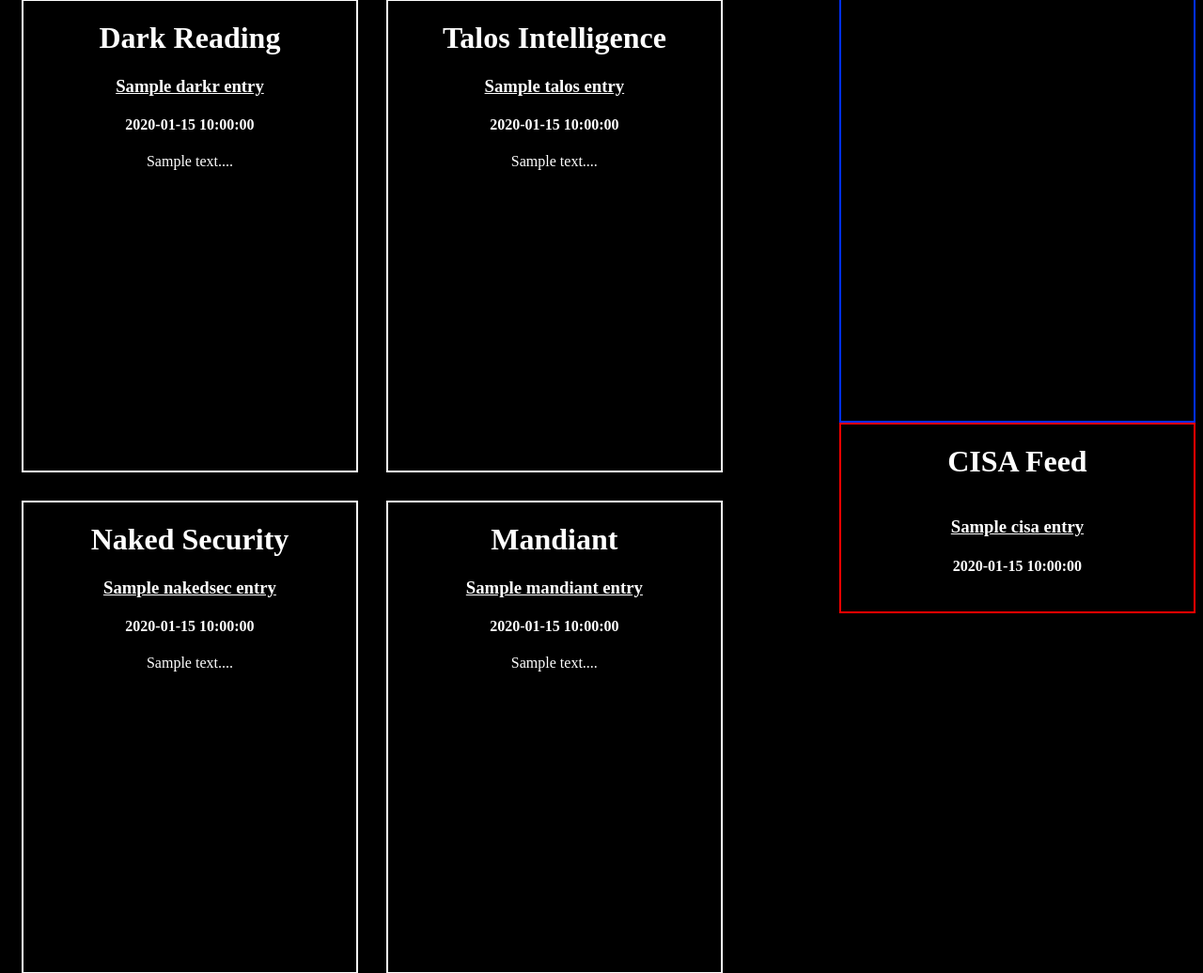
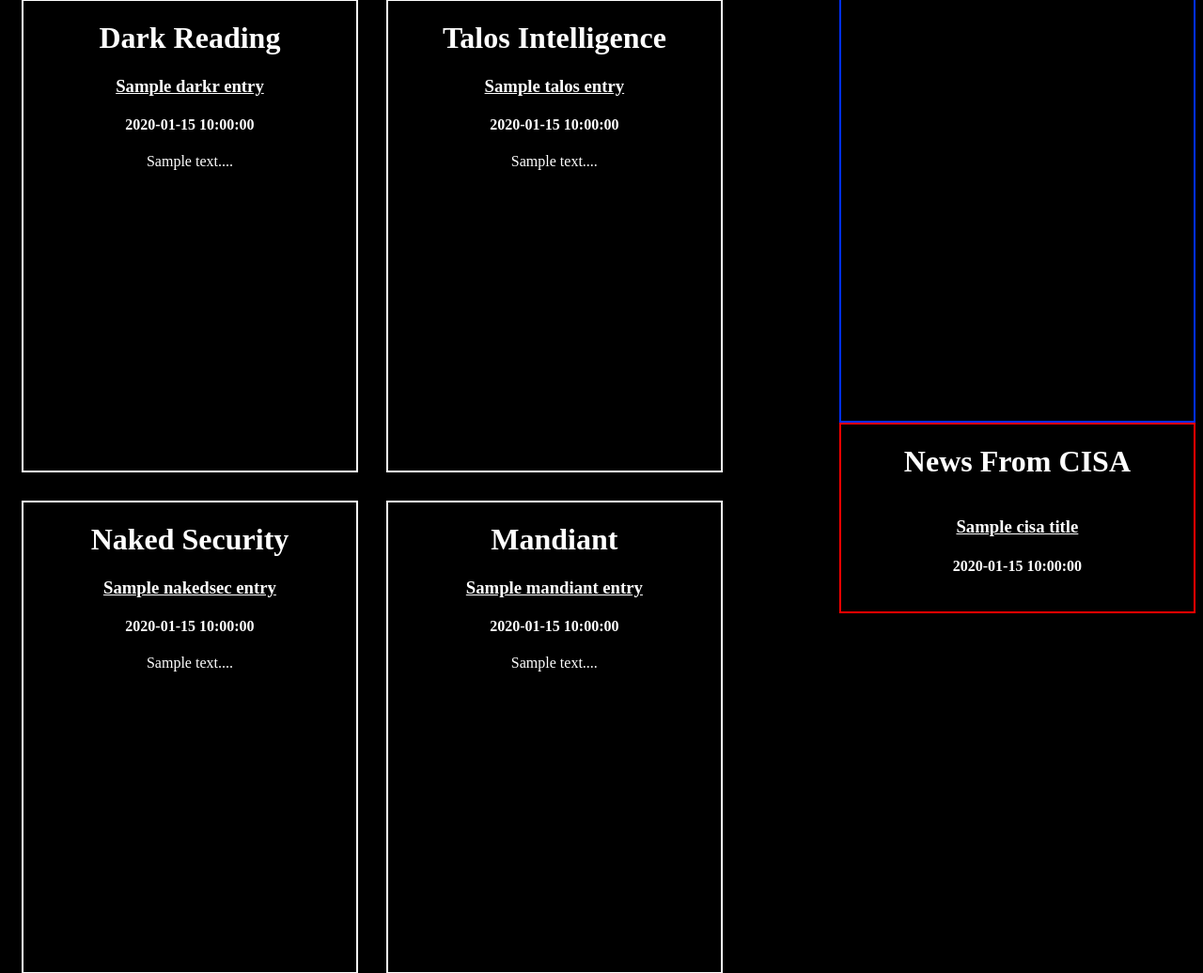
Before and after one commit to Vinmannen/OSINT, a Flask app: template templates/index.html in a window 1280 px wide. Shown: the part 985-2021 px from the top of the page at 94% size. Run offline with Flask 2, Linux system fonts and the light colour scheme; the template is opened without the code that fills it: most values are stand-ins (such as "Sample title", 1, 10 or a date in 2020).

Commit message:
Update index.html

```diff
--- a/templates/index.html
+++ b/templates/index.html
@@ -136,10 +136,10 @@
     </div>
 
     <div class="cisaAlerts">
-            <h1>CISA Feed</h1>
+            <h1>News From CISA</h1>
         <div class="cisaWrapper">
             {%for i in cisa_entry%}
-            <h3><a href="{{i.link}}">{{i.title}}</a></h3>
+            <h3><a href="{{i.link}}">{{cisa_titles[loop.index0]}}</a></h3>
             <h4>{{i.published}}</h4>
             <br/>
             {%endfor%}
```
